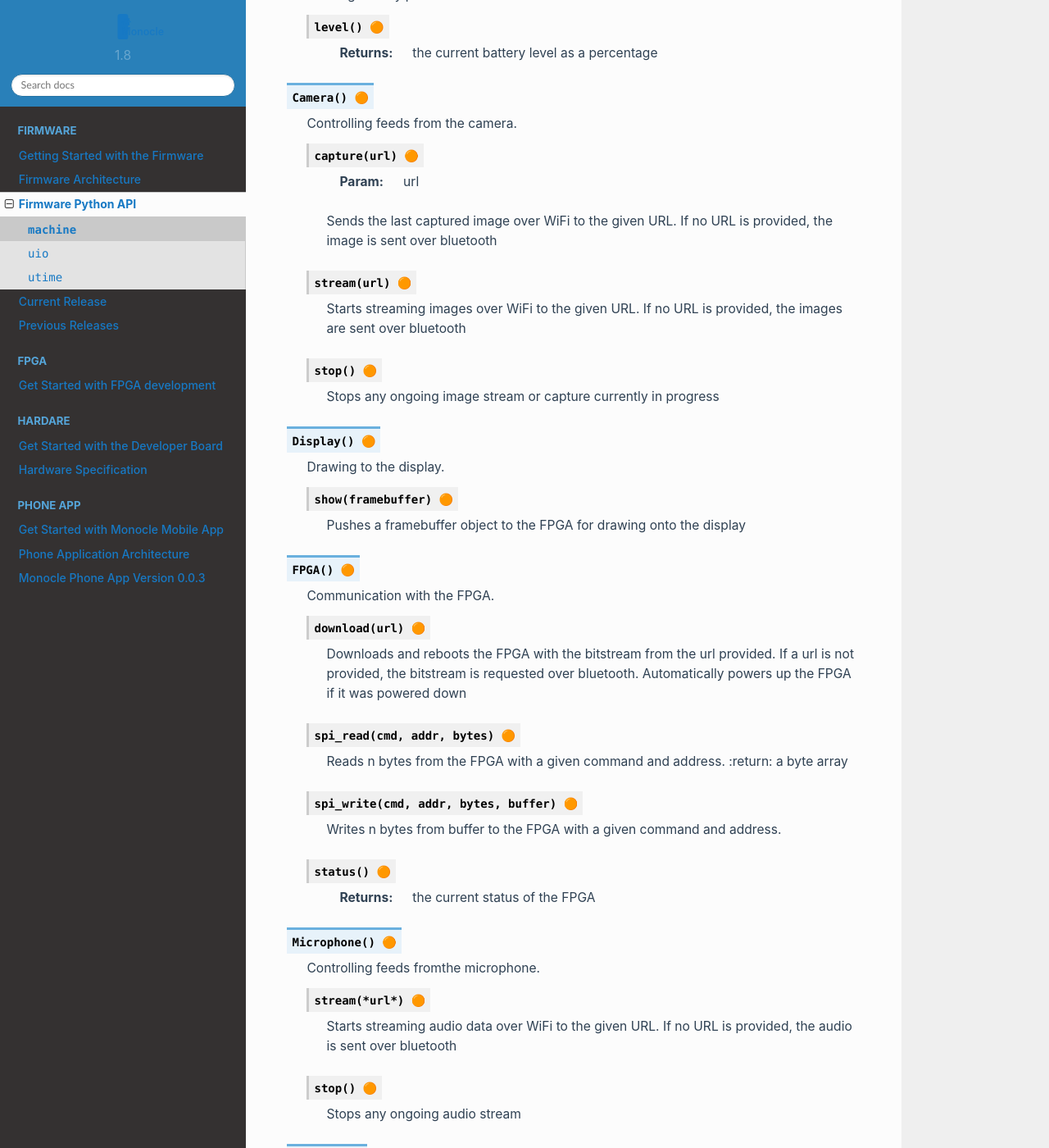
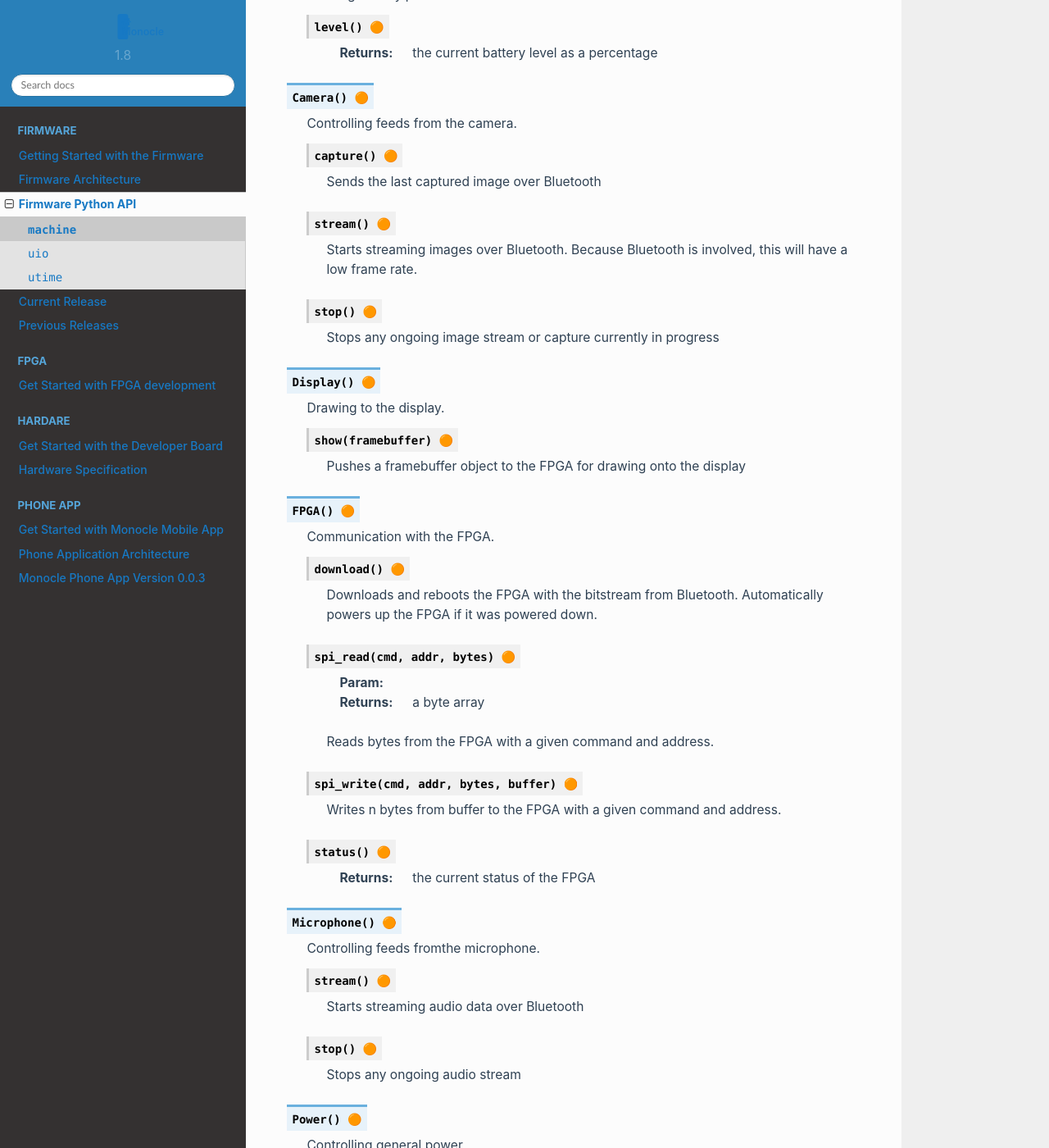
Before and after one commit to josuah/monocle-micropython-docs, a Sphinx documentation site: the page built from source/firmware_python_api/machine.rst, in a window 1280 px wide and 1400 px high, scrolled down 261 px. Shown: the whole window at 82% size. Built offline with Sphinx 7.4.7 and the Read the Docs theme 2.0.0, drawn with Linux system fonts in a browser that asks for light colours; pages that are not in the unit, such as notebooks, are missing from menus.

Commit message:
no WiFi on the monocle

```diff
--- a/source/firmware_python_api/machine.rst
+++ b/source/firmware_python_api/machine.rst
@@ -17,15 +17,14 @@
 
    Controlling feeds from the camera.
 
-   .. py:method:: capture(url) 🟠
+   .. py:method:: capture() 🟠
 
-      :param: url
+      Sends the last captured image over Bluetooth
 
-      Sends the last captured image over WiFi to the given URL. If no URL is provided, the image is sent over bluetooth
+   .. py:method:: stream() 🟠
 
-   .. py:method:: stream(url) 🟠
-
-      Starts streaming images over WiFi to the given URL. If no URL is provided, the images are sent over bluetooth
+      Starts streaming images over Bluetooth.
+      Because Bluetooth is involved, this will have a low frame rate.
 
    .. py:method:: stop() 🟠
 
@@ -44,13 +43,17 @@
 
    Communication with the FPGA.
 
-   .. py:method:: download(url) 🟠
+   .. py:method:: download() 🟠
 
-      Downloads and reboots the FPGA with the bitstream from the url provided. If a url is not provided, the bitstream is requested over bluetooth. Automatically powers up the FPGA if it was powered down
+      Downloads and reboots the FPGA with the bitstream from Bluetooth.
+      Automatically powers up the FPGA if it was powered down.
 
    .. py:method:: spi_read(cmd, addr, bytes) 🟠
 
-      Reads n bytes from the FPGA with a given command and address. :return: a byte array
+      :param:
+      :return: a byte array
+
+      Reads bytes from the FPGA with a given command and address.
 
    .. py:method:: spi_write(cmd, addr, bytes, buffer) 🟠
 
@@ -65,9 +68,9 @@
 
    Controlling feeds fromthe microphone.
 
-   .. py:method:: stream(*url*) 🟠
+   .. py:method:: stream() 🟠
 
-      Starts streaming audio data over WiFi to the given URL. If no URL is provided, the audio is sent over bluetooth
+      Starts streaming audio data over Bluetooth
 
    .. py:method:: stop() 🟠
 
```
